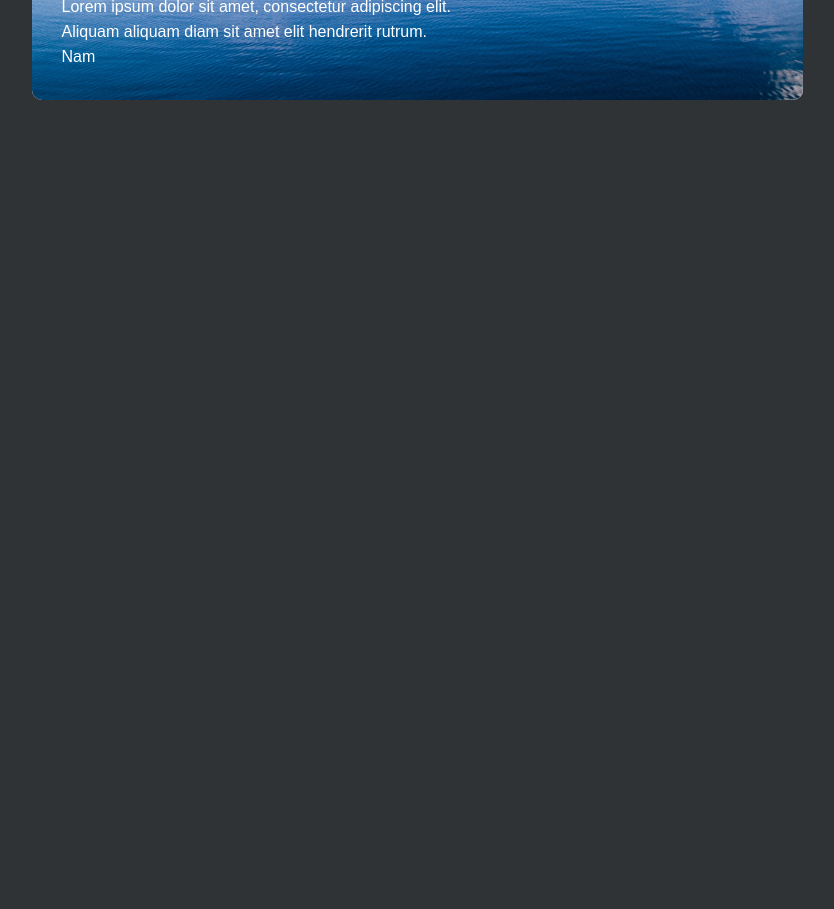
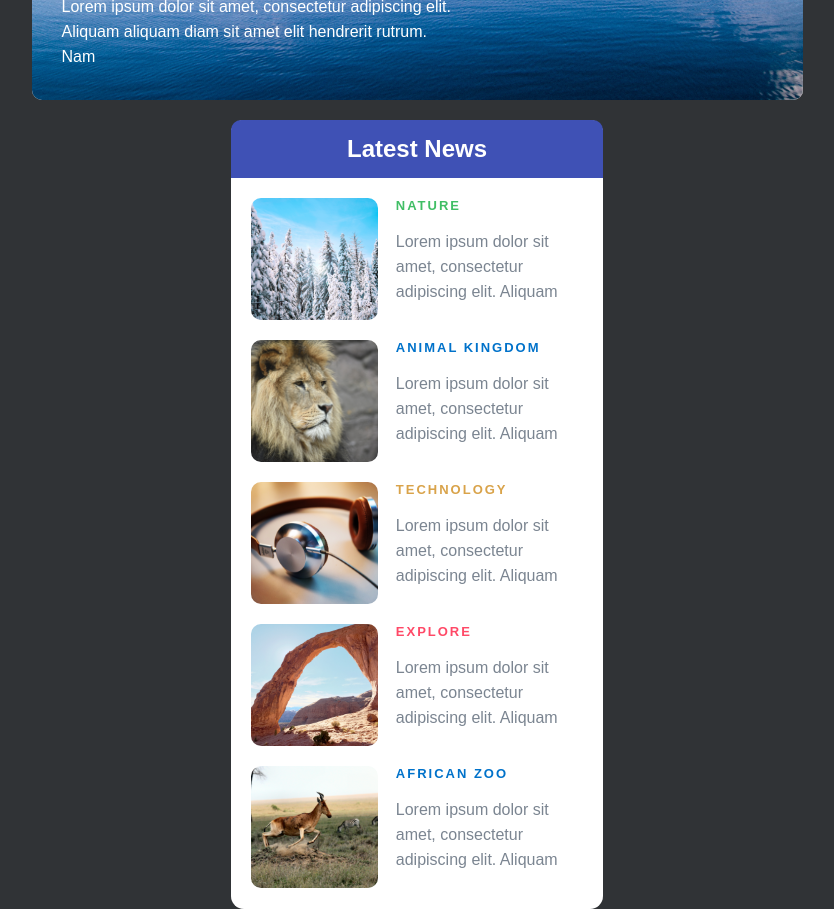
Before and after one commit to rts-cmk-wu04/react-komponenter-Lupe499, a React (Create React App) app: page / in a window 1280 px wide. Shown: the part 1980-2889 px from the top of the page, without its empty margins (223-1057 px from the left). Before the commit the page ends 2080 px from the top, so only its background shows below. Built offline with nearby package versions, Linux system fonts and the light colour scheme.

Commit message:
news done

```diff
--- a/src/App.js
+++ b/src/App.js
@@ -6,6 +6,7 @@ import Delivery from './components/Delivery';
 import Outdoor from './components/Outdoor';
 import Surfing from './components/Surfing';
 import Summer from './components/Summer';
+import News from './components/News';
 
 function App() {
   var [results, setResult] = useState([])
@@ -31,6 +32,7 @@ function App() {
               <Outdoor result={result.outdoor}/>
               <Surfing result={result.surfing}/>
               <Summer result={result.must_see_places}/>
+              <News result={result.latest_news[0]}/>
           </>
           )
 				})}
--- /dev/null
+++ b/src/components/News.css
@@ -0,0 +1,51 @@
+.newsCard{
+    max-width: 372px;
+    margin: 0 auto;
+    background-color: white;
+    border-radius: 13px;
+    font-family: Arial, Helvetica, sans-serif;
+    padding-bottom: 1px;
+}
+.newsContentDiv{
+    color: #7B8591;
+    align-self: flex-end;
+    margin: 0 40px 20px 20px;
+    display: grid;
+    grid-template-columns: 40% 60%;
+    column-gap: 20px;
+}
+.newsTitle{
+    margin: 0;
+    font-size: 13px;
+    text-transform: uppercase;
+    font-weight: bold;
+    letter-spacing: 2px;
+}
+.newsText{
+    font-size: 16px;
+    line-height: 25px;
+}
+.newsDiv{
+    background-color: #3F51B5;
+    border-radius: 10px 10px 0 0;
+    color: white;
+    text-align: center;
+}
+.newsDiv h2{
+    padding: 15px 0;
+}
+.greenh1{
+    color: #40BE65;
+}
+.blueh1{
+    color: #0072CA;
+}
+.yellowh1{
+    color: #D9A34A;
+}
+.redh1{
+    color: #FF4967;
+}
+.lightblueh1{
+    color: #0072CA;
+}
--- /dev/null
+++ b/src/components/News.js
@@ -0,0 +1,59 @@
+// news.js
+import "./News.css"
+function News({ result }) {
+    console.log(result)
+
+    return (
+        <article className="newsCard">
+            <div className="newsDiv">
+                <h2>Latest News</h2>
+            </div>
+            <div className="newsContentDiv">
+                <img src={result.nature.image} alt=""/>
+                <div className="textDiv">
+                    <h1 className="newsTitle greenh1">{result.nature.title}</h1>
+                    <p className="newsText">{result.nature.text}</p>
+                </div>
+
+            </div>
+
+            <div className="newsContentDiv">
+                <img src={result.animal.image} alt=""/>
+                <div className="textDiv">
+                    <h1 className="newsTitle blueh1">{result.animal.title}</h1>
+                    <p className="newsText">{result.animal.text}</p>
+                </div>
+
+            </div>
+
+            <div className="newsContentDiv">
+                <img src={result.technology.image} alt=""/>
+                <div className="textDiv">
+                    <h1 className="newsTitle yellowh1">{result.technology.title}</h1>
+                    <p className="newsText">{result.technology.text}</p>
+                </div>
+
+            </div>
+
+            <div className="newsContentDiv">
+                <img src={result.explore.image} alt=""/>
+                <div className="textDiv">
+                    <h1 className="newsTitle redh1">{result.explore.title}</h1>
+                    <p className="newsText">{result.explore.text}</p>
+                </div>
+
+            </div>
+
+            <div className="newsContentDiv">
+                <img src={result.zoo.image} alt=""/>
+                <div className="textDiv">
+                    <h1 className="newsTitle lightblueh1">{result.zoo.title}</h1>
+                    <p className="newsText">{result.zoo.text}</p>
+                </div>
+
+            </div>
+        </article>
+    )
+}
+
+export default News;
```
Also changed, not shown: public/images/animal_kingdom_image.png (renamed from public/images/animal_kindom_image.png), 1 other file (tests, documents, lock files or other folders).
